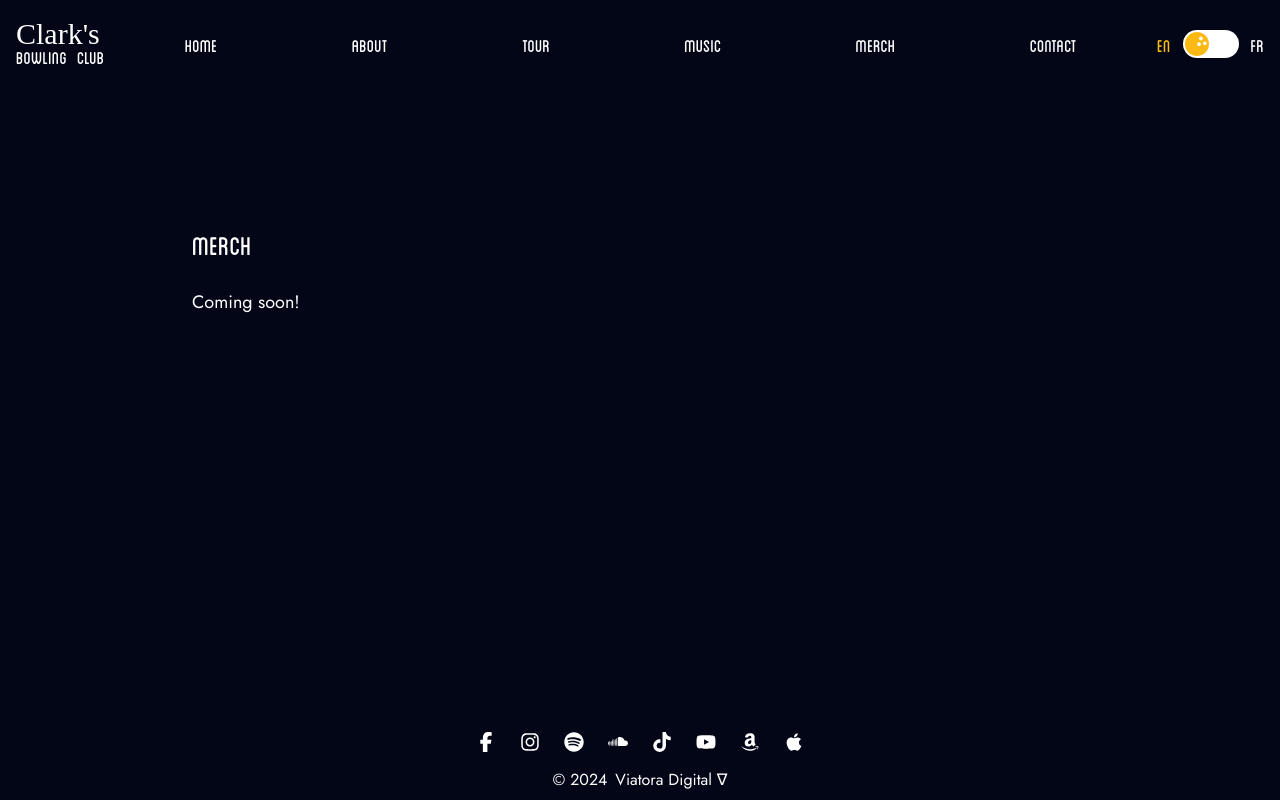
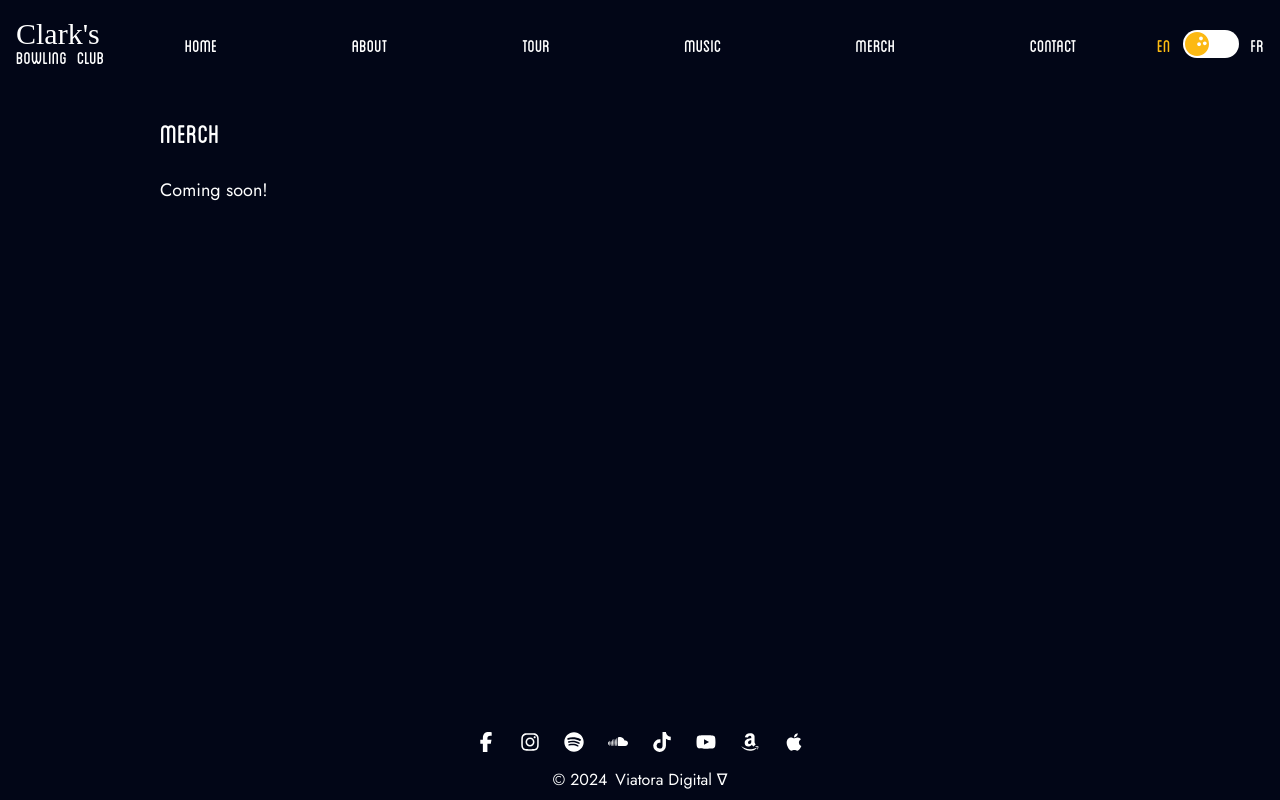
Before and after one commit to TandemCreativeDev/cbc, a Next.js app: page /merch in a window 1280 px wide. Built offline with nearby package versions, Linux system fonts and the light colour scheme; a web font is replaced by a local one.

Commit message:
refactor: integrate page into fragment with main styling coming from layout in merch page.tsx

```diff
--- a/src/app/merch/page.tsx
+++ b/src/app/merch/page.tsx
@@ -18,9 +18,9 @@ export default function Tour() {
   const pageContent = isFrench ? french : english;
 
   return (
-    <div className="container mx-auto pt-28 mb-5xl max-w-5xl p-8">
+    <>
       <h2 className="text-4xl font-blanch mb-6">{pageContent.title}</h2>
       <p className="text-lg leading-relaxed mb-8">{pageContent.content}</p>
-    </div>
+    </>
   );
 }
```
